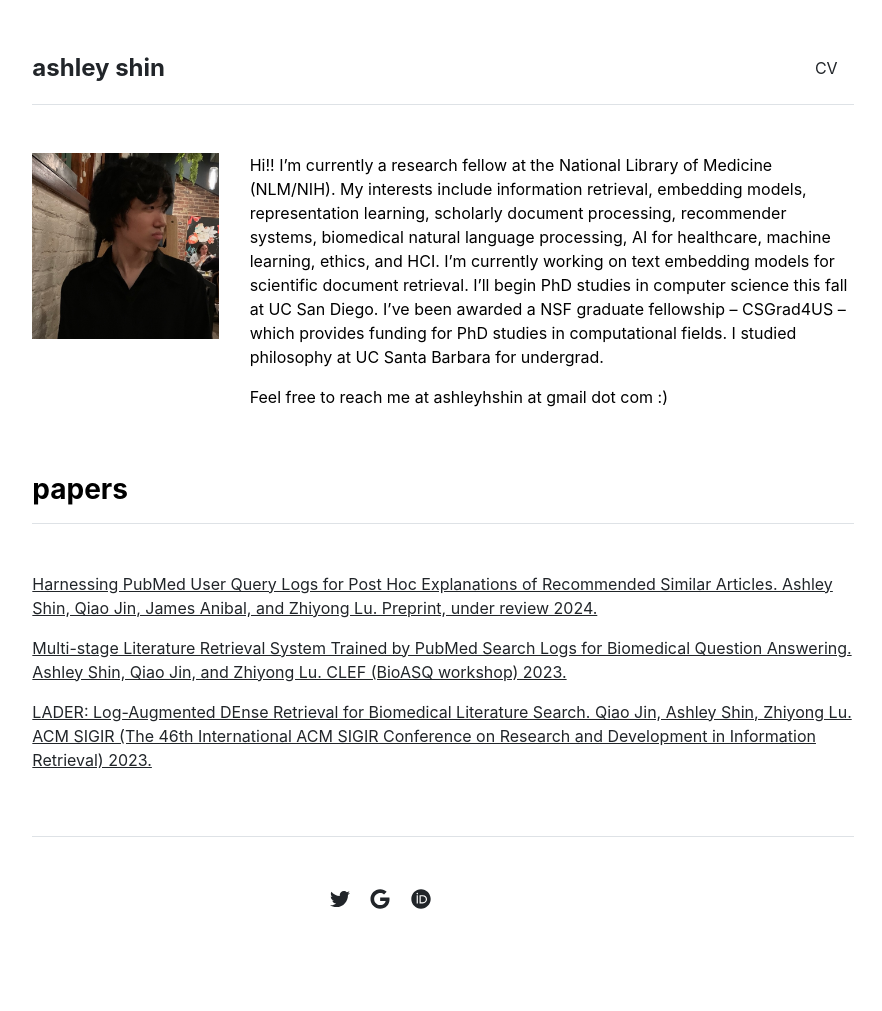
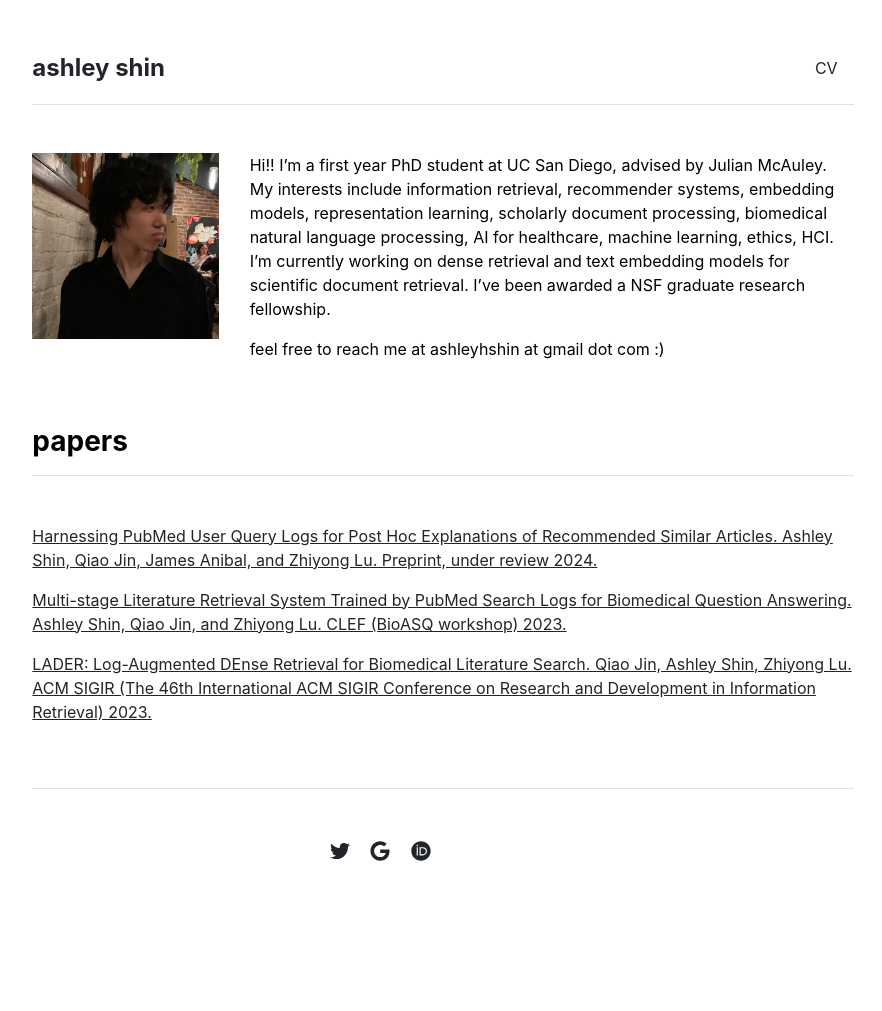
Before and after one commit to ashleys0/ashleyshin, a Jekyll site: the page built from index.md, in a window 1280 px wide. Shown: the whole page, without its empty margins (197-1079 px from the left). Built offline with Jekyll 4.4.1, drawn with Linux system fonts in a browser that asks for light colours; after the commit the page ends 963 px from its top, so only the background shows below that.

Commit message:
Update index.md

```diff
--- a/index.md
+++ b/index.md
@@ -3,6 +3,6 @@ layout: home
 title: "Home"
 ---
 
-Hi!! I'm currently a research fellow at the National Library of Medicine (NLM/NIH). My interests include information retrieval, embedding models, representation learning, scholarly document processing, recommender systems, biomedical natural language processing, AI for healthcare, machine learning, ethics, and HCI. I'm currently working on text embedding models for scientific document retrieval. I'll begin PhD studies in computer science this fall at UC San Diego. I've been awarded a NSF graduate fellowship – CSGrad4US – which provides funding for PhD studies in computational fields. I studied philosophy at UC Santa Barbara for undergrad.
+Hi!! I'm a first year PhD student at UC San Diego, advised by Julian McAuley. My interests include information retrieval, recommender systems, embedding models, representation learning, scholarly document processing, biomedical natural language processing, AI for healthcare, machine learning, ethics, HCI. I'm currently working on dense retrieval and text embedding models for scientific document retrieval. I've been awarded a NSF graduate research fellowship.
 
-Feel free to reach me at ashleyhshin at gmail dot com :)
+feel free to reach me at ashleyhshin at gmail dot com :)
```
